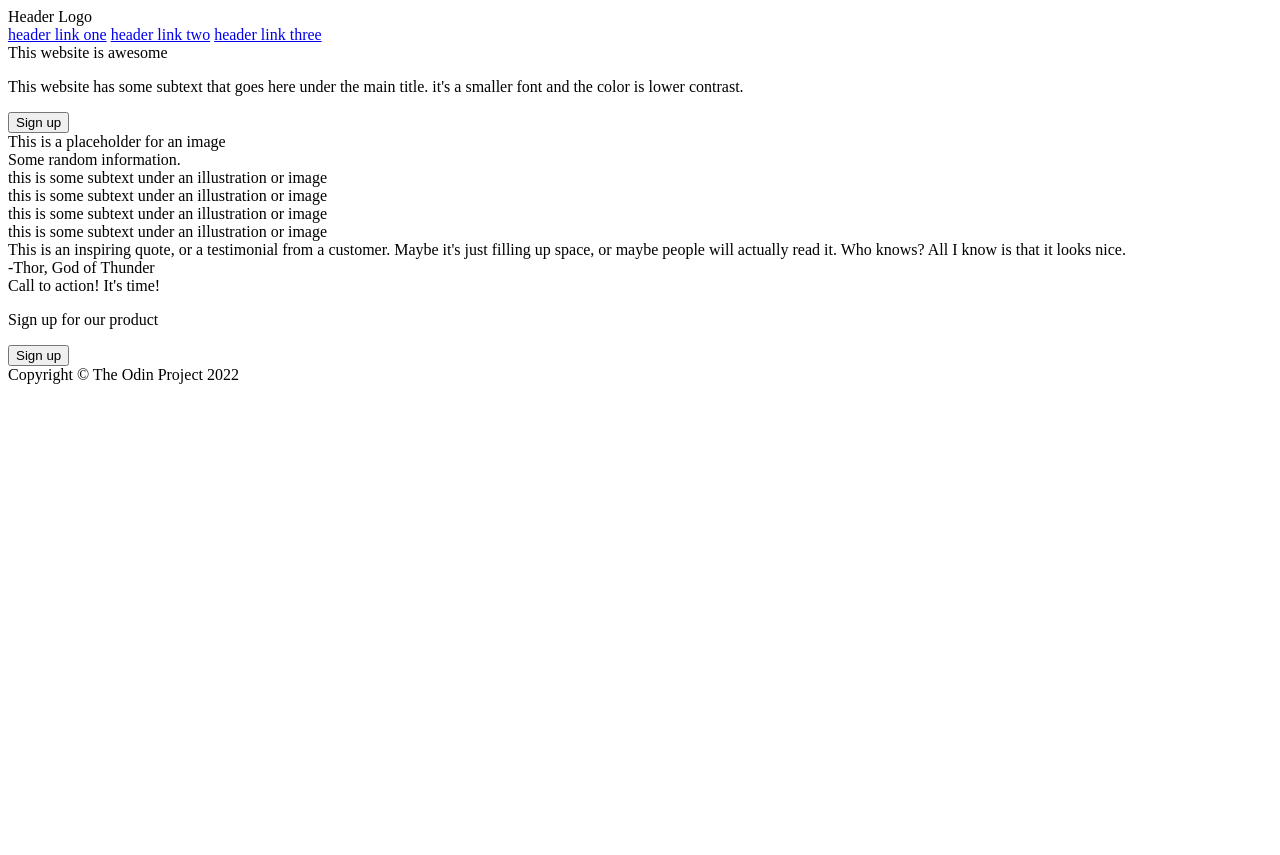
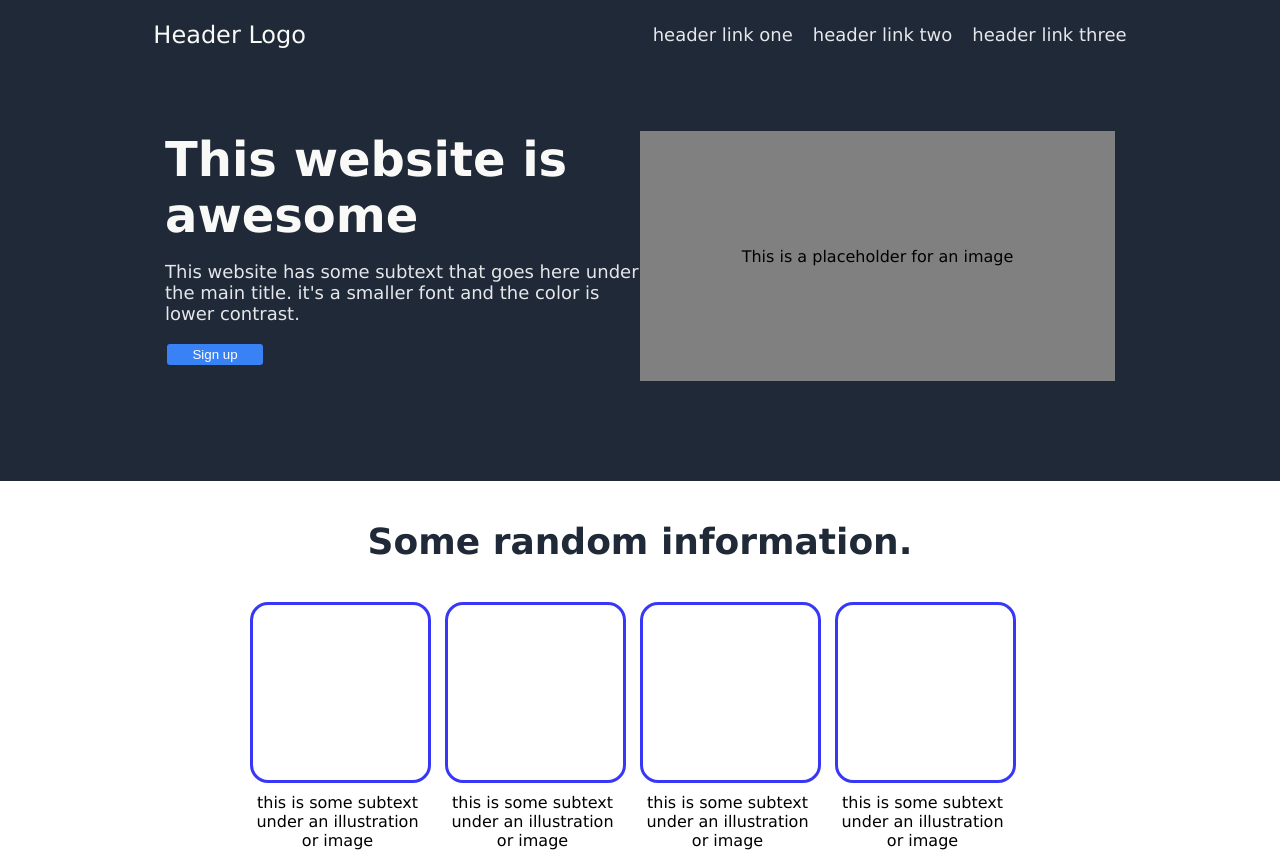
Before and after one commit to OmarAlQethami/landing-page, a plain HTML site: page index.html in a window 1280 px wide. Shown: the top 855 px of the page. Before the commit the page ends 800 px from the top, so only its background shows below. Drawn offline with Linux system fonts and the light colour scheme.

Commit message:
Finished Styling with CSS

```diff
--- a/index.html
+++ b/index.html
@@ -11,11 +11,11 @@
         <div class="header-container">
             <div class="top-header-container">
                 <div class="header-logo">Header Logo</div>
-                <div class="links">
-                    <a href="#">header link one</a>
-                    <a href="#">header link two</a>
-                    <a href="#">header link three</a>
-                </div>
+                <ul class="links">
+                    <li><a href="#">header link one</a></li>
+                    <li><a href="#">header link two</a></li>
+                    <li><a href="#">header link three</a></li>
+                </ul>
             </div>
             <div class="bottom-header-container">
                 <div class="left-bottom-header-container">
@@ -30,8 +30,7 @@
         </div>
 
         <div class="info-container">
-            <div class="header-info-container">Some random information.</div>
-        </div>
+            <div class="top-info-container">Some random information.</div>
             <div class="bottom-info-container">
                 <div class="column-info-container">
                     <div class="image-container"></div>
@@ -50,19 +49,22 @@
                     <div class="paragraph-info-container">this is some subtext under an illustration or image</div>
                 </div>
             </div>
+        </div>
 
         <div class="quote-container">
+            <div class="internal-quote-container">
                 <div class="quote">
                     This is an inspiring quote, or a testimonial from a customer. Maybe it's just filling up space, or maybe people will actually read it. Who knows? All I know is that it looks nice.
                 </div>
                 <div class="quote-writer">-Thor, God of Thunder</div>
+            </div>
         </div>
 
         <div class="signup-container">
             <div class="internal-signup-container">
                 <div class="left-signup-container">
                     <div class="header-signup-container">Call to action! It's time!</div>
-                    <p>Sign up for our product</p>
+                    <p>Sign up for our product by clicking that button right over there!</p>
                 </div>
                 <div class="right-signup-container">
                     <button class="signup-button">Sign up</button>
--- a/styles.css
+++ b/styles.css
@@ -0,0 +1,218 @@
+body {
+    display: flex;
+    flex-direction: column;
+    font-family: Verdana, "Geneva", Tahoma, sans-serif;
+    margin: 0;
+    padding: 0;
+}
+
+.header-container {
+    background-color: #1f2937;
+}
+
+.top-header-container {
+    display: flex;
+    justify-content: space-around;
+    align-items: center;
+    margin-top: 8px;
+    margin-bottom: 70px;
+}
+
+.header-logo {
+    font-size: 24px;
+    color: #f9faf8;
+}
+
+.links {
+    display: flex;
+    list-style-type: none;
+    gap: 20px;
+}
+
+a {
+    font-size: 18px;
+    color: #e5e7eb;
+    text-decoration: none;
+}
+
+.bottom-header-container {
+    display: flex;
+    justify-content: space-around;
+    margin-bottom: 100px;
+    margin-left: 165px;
+    margin-right: 165px;
+}
+
+.left-bottom-header-container {
+    display: flex;
+    flex-direction: column;
+    height: 100px;
+    width: 500px;
+}
+
+.hero {
+    font-size: 48px;
+    font-weight: bolder;
+    color: #f9faf8;
+}
+
+p {
+    font-size: 18px;
+    color: #e5e7eb;
+}
+
+.header-button {
+    background-color: #3882f6;
+    color: white;
+    padding: 3px;
+    width: 100px;
+    border: 2px solid #1f2937;
+    border-radius: 5px;
+}
+
+.right-bottom-header-container {
+    background-color: gray;
+    display: flex;
+    justify-content: center;
+    align-items: center;
+    height: 250px;
+    width: 500px;
+}
+
+.info-container {
+    display: flex;
+    flex-direction: column;
+    margin-bottom: 120px;
+}
+
+.top-info-container {
+    display: flex;
+    justify-content: center;
+    margin-top: 40px;
+    margin-bottom: 40px;
+    font-size: 36px;
+    font-weight: bolder;
+    color: #1f2937;
+}
+
+.bottom-info-container {
+    display: flex;
+    justify-content: space-evenly;
+    margin-left: 250px;
+    margin-right: 250px;
+}
+
+.column-info-container {
+    display: flex;
+    flex-direction: column;
+    height: 250px;
+    width: 200px;
+}
+
+.image-container {
+    height: 175px;
+    width: 175px;
+    border: 3px solid rgb(55, 55, 246);
+    border-radius: 10%;
+}
+
+.paragraph-info-container {
+    height: 50px;
+    width: 175px;
+    margin-top: 10px;
+    text-align: center;
+}
+
+.quote-container {
+    display: flex;
+    background-color: #e5e7eb;
+    height: 500px;
+    width: auto;
+    justify-content: center;
+    align-items: center;
+}
+
+.internal-quote-container {
+    display: flex;
+    flex-direction: column;
+    justify-content: center;
+    align-items: center;
+    height: 300px;
+    width: 1000px;
+}
+
+.quote {
+    font-size: 36px;
+    color: #1f2937;
+    font-style: italic;
+    display: flex;
+    margin-bottom: 30px;
+}
+
+.quote-writer {
+    font-size: 24px;
+    font-weight: bold;
+    margin-left: 600px;
+}
+
+.signup-container {
+    display: flex;
+    justify-content: center;
+    align-items: center;
+    margin-top: 100px;
+    margin-bottom: 100px;
+    margin-left: 200px;
+    margin-right: 200px;
+}
+
+.internal-signup-container {
+    display: flex;
+    background-color: #3882f6;
+    padding-top: 30px;
+    padding-bottom: 30px;
+    padding-left: 30px;
+    padding-right: 30px;
+    justify-content: space-between;
+    align-items: center;
+    border-radius: 5px;
+}
+
+.left-signup-container {
+    display: flex;
+    flex-direction: column;
+    margin-left: 50px;
+    margin-right: 200px;
+}
+
+.right-signup-container {
+    display: flex;
+    align-items: center;
+    margin-right: 50px;
+}
+
+.header-signup-container {
+    font-size: 24px;
+    color: #f9faf8;
+}
+
+.signup-button {
+    background-color: #3882f6;
+    border: 2px solid white;
+    color: white;
+    padding: 3px;
+    width: 100px;
+    border-radius: 5px;
+}
+
+.footer-container {
+    display: flex;
+    justify-content: center;
+    align-items: center;
+    height: 100px;
+    background-color: #1f2937;
+}
+
+.copyright-footer {
+    font-size: 16px;
+    color: white;
+}
```
Lines whose indentation alone changed are shown as unchanged.
